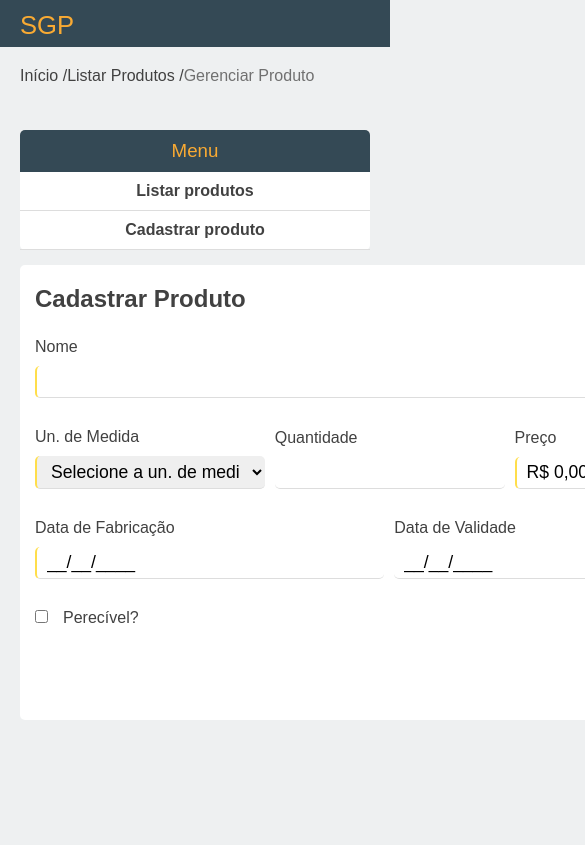
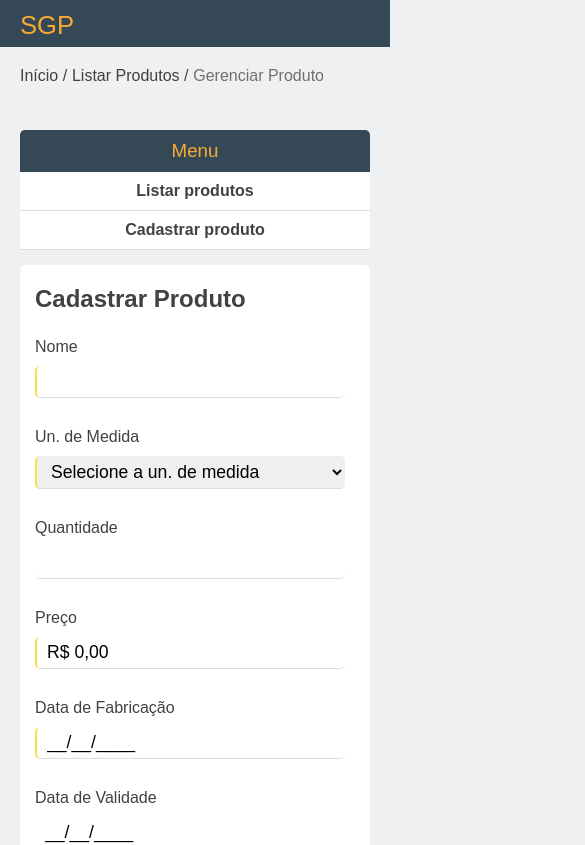
Before and after one commit to carlosebmachado/sgp, a React (Create React App) app: page /manage in a window 390 px wide. Shown: the top 845 px of the page, 585 px wide, since content can reach past the window. Built offline with nearby package versions, Linux system fonts and the light colour scheme.

Commit message:
form responsive

```diff
--- a/src/components/ProductsForm.js
+++ b/src/components/ProductsForm.js
@@ -280,9 +280,10 @@ class ProductsForm extends React.Component {
         {/* Is Perishable */}
         <div className="FormGroup Size100">
           <input type="checkbox" id="perishable" defaultChecked={this.state.perishable ? 'checked' : ''} onChange={this.handlePerishableChange} />
-          <label style={{ display: 'inline-block', marginLeft: 15 }}>Perecível?</label>
+          <label style={{ display: 'inline-block', marginLeft: 15 }}>Perecível</label>
         </div>
 
+        {/* Error Message */}
         {
           this.state.error ?
             <Message color="var(--color-error)">{this.state.message}</Message>
--- a/src/components/pages/Home.js
+++ b/src/components/pages/Home.js
@@ -1,15 +1,11 @@
 import React from 'react';
 import Header from '../Header';
-import Breadcrumb from '../Breadcrumb';
 import '../../styles/Home.css';
 
 function Home() {
   return (
     <div className="Home">
       <Header />
-      <Breadcrumb>
-        <span className="BCs" >Início</span>
-      </Breadcrumb>
       <div className="Container">
         <div className="Box">
           <h2>Bem vindo ao SGP</h2>
--- a/src/components/pages/ListProducts.js
+++ b/src/components/pages/ListProducts.js
@@ -11,7 +11,7 @@ function ListProducts() {
     <div className="ListProducts">
       <Header />
       <Breadcrumb>
-        <a href="/home"className="BCs" >Início / </a><span className="BCs" >Listar Produtos</span>
+        <a href="/home"className="BCs" >Início /</a><span className="BCs">Listar Produtos</span>
       </Breadcrumb>
       <ContentWrapper>
         <SideMenu />
--- a/src/components/pages/ManageProducts.js
+++ b/src/components/pages/ManageProducts.js
@@ -11,7 +11,7 @@ function ManageProducts() {
     <div className="ManageProducts">
       <Header />
       <Breadcrumb>
-        <a href="/home"className="BCs" >Início / </a><a href="/list"className="BCs" >Listar Produtos / </a><span className="BCs" >Gerenciar Produto</span>
+        <a href="/home"className="BCs">Início /</a><a href="/list"className="BCs">Listar Produtos /</a><span className="BCs">Gerenciar Produto</span>
       </Breadcrumb>
       <ContentWrapper>
         <SideMenu />
--- a/src/styles/Breadcrumb.css
+++ b/src/styles/Breadcrumb.css
@@ -11,6 +11,7 @@
   color: var(--color-dark-gray);
   font-weight: lighter;
   text-decoration: none;
+  margin-right: 0.3rem;
 }
 
 .Breadcrumb > span.BCs {
--- a/src/styles/ContentWrapper.css
+++ b/src/styles/ContentWrapper.css
@@ -7,3 +7,9 @@
   align-items: stretch;
   flex-wrap: wrap;
 }
+
+@media (max-width: 1200px) {
+  .ContentWrapper {
+    width: 100%;
+  }
+}
--- a/src/styles/ProductsForm.css
+++ b/src/styles/ProductsForm.css
@@ -83,7 +83,8 @@
 }
 
 @media (max-width: 1200px) {
-  #unity, #amount, #price, #fabDate, #expDate {
+  .FormGroup {
     display: block !important;
+    width: 100% !important;
   }
 }
--- a/src/styles/SideMenu.css
+++ b/src/styles/SideMenu.css
@@ -38,7 +38,6 @@
   background-color: #f5f5f5;
 }
 
-
 @media (max-width: 1200px) {
   .SideMenu {
     text-align: center;
--- a/src/styles/Tab.css
+++ b/src/styles/Tab.css
@@ -5,7 +5,6 @@
   border-radius: 5px;
   flex-grow: 2;
   flex-shrink: 2;
-  min-width: 750px;
   flex-basis: 950px;
 }
 
```
